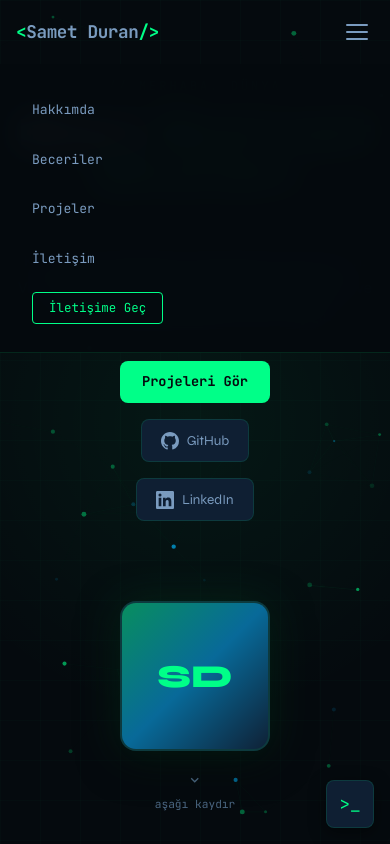
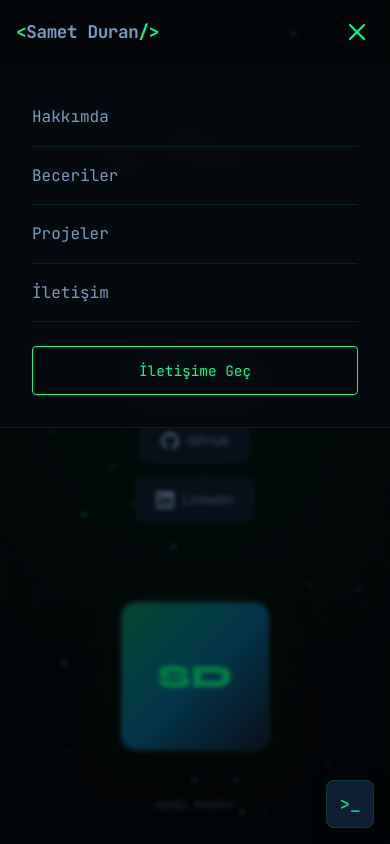
Before and after one commit to sametdurn/sametdurn.github.io, a plain HTML site: page index.html in a window 390 px wide. Both pictures are taken after a click on the button "Navigasyon menüsünü aç/kapat". Shown: the top 844 px of the page. Drawn offline with Linux system fonts and the light colour scheme; no server answers.

Commit message:
Update portfolio site

```diff
--- a/css/layout.css
+++ b/css/layout.css
@@ -78,8 +78,13 @@
 #hamburger {
   display: none;
   flex-direction: column;
+  justify-content: center;
   gap: 5px;
   padding: 6px;
+  cursor: pointer;
+  z-index: 101;
+  background: none;
+  border: none;
 }
 #hamburger span {
   display: block;
@@ -87,8 +92,33 @@
   height: 2px;
   background: var(--txt-secondary);
   border-radius: 2px;
-  transition: transform var(--dur-med), opacity var(--dur-med);
+  transition: transform var(--dur-med) var(--ease-out), opacity var(--dur-med), background var(--dur-fast);
 }
+
+/* Hamburger → X animasyonu */
+#hamburger[aria-expanded="true"] span:nth-child(1) {
+  transform: translateY(7px) rotate(45deg);
+  background: var(--accent);
+}
+#hamburger[aria-expanded="true"] span:nth-child(2) {
+  opacity: 0;
+  transform: scaleX(0);
+}
+#hamburger[aria-expanded="true"] span:nth-child(3) {
+  transform: translateY(-7px) rotate(-45deg);
+  background: var(--accent);
+}
+
+/* Overlay — menü açıkken arka planı karartır */
+#nav-overlay {
+  display: none;
+  position: fixed;
+  inset: 0;
+  background: rgba(0, 0, 0, 0.5);
+  z-index: 99;
+  backdrop-filter: blur(2px);
+}
+#nav-overlay.open { display: block; }
 
 /* ── Sections ─────────────────────────────────────────────── */
 section {
@@ -580,18 +610,48 @@ footer {
     position: fixed;
     top: var(--nav-h);
     left: 0; right: 0;
-    background: rgba(5,10,14,0.97);
-    backdrop-filter: blur(16px);
+    background: rgba(5,10,14,0.98);
+    backdrop-filter: blur(20px);
+    -webkit-backdrop-filter: blur(20px);
     flex-direction: column;
-    align-items: flex-start;
-    padding: var(--space-xl);
-    gap: var(--space-lg);
+    align-items: stretch;
+    padding: var(--space-lg) var(--space-xl) var(--space-xl);
+    gap: 0;
     border-bottom: 1px solid var(--clr-border);
     transform: translateY(-110%);
     transition: transform var(--dur-med) var(--ease-out);
     pointer-events: none;
+    z-index: 100;
+    /* Görünür alan sınırı */
+    max-height: calc(100vh - var(--nav-h));
+    overflow-y: auto;
   }
-  #nav-menu.open { transform: translateY(0); pointer-events: all; }
+  #nav-menu.open {
+    transform: translateY(0);
+    pointer-events: all;
+  }
+  #nav-menu li {
+    border-bottom: 1px solid var(--clr-border);
+  }
+  #nav-menu li:last-child {
+    border-bottom: none;
+    padding-top: var(--space-lg);
+  }
+  #nav-menu .nav-link {
+    display: block;
+    padding: var(--space-md) 0;
+    font-size: 1rem;
+  }
+  #nav-menu .nav-link::after {
+    display: none;
+  }
+  #nav-menu .nav-cta {
+    display: block;
+    text-align: center;
+    padding: 0.75rem 1rem;
+    width: 100%;
+    font-size: 0.9rem;
+  }
   #hamburger { display: flex; }
 
   .hero-inner {
--- a/index.html
+++ b/index.html
@@ -81,6 +81,8 @@
       </button>
     </div>
   </nav>
+
+  <div id="nav-overlay" aria-hidden="true"></div>
 
   <!-- ══ HERO ════════════════════════════════════════════════ -->
   <section id="hero" aria-label="Tanıtım">
--- a/js/ui.js
+++ b/js/ui.js
@@ -256,16 +256,48 @@ const Nav = (() => {
     // Mobil menü
     const hamburger = document.getElementById("hamburger");
     const navMenu   = document.getElementById("nav-menu");
+    const overlay   = document.getElementById("nav-overlay");
+
+    function openMenu() {
+      navMenu.classList.add("open");
+      overlay && overlay.classList.add("open");
+      hamburger.setAttribute("aria-expanded", "true");
+      document.body.style.overflow = "hidden";
+    }
+
+    function closeMenu() {
+      navMenu.classList.remove("open");
+      overlay && overlay.classList.remove("open");
+      hamburger.setAttribute("aria-expanded", "false");
+      document.body.style.overflow = "";
+    }
+
     hamburger?.addEventListener("click", () => {
-      const open = navMenu.classList.toggle("open");
-      hamburger.setAttribute("aria-expanded", open);
+      const isOpen = navMenu.classList.contains("open");
+      isOpen ? closeMenu() : openMenu();
     });
 
+    // Overlay'e tıklanınca menüyü kapat
+    overlay?.addEventListener("click", closeMenu);
+
+    // Menü linklerine tıklanınca kapat
     navMenu?.querySelectorAll("a").forEach(a => {
-      a.addEventListener("click", () => {
-        navMenu.classList.remove("open");
-        hamburger?.setAttribute("aria-expanded", "false");
-      });
+      a.addEventListener("click", closeMenu);
+    });
+
+    // Escape tuşu ile kapat
+    document.addEventListener("keydown", e => {
+      if (e.key === "Escape" && navMenu.classList.contains("open")) {
+        closeMenu();
+        hamburger?.focus();
+      }
+    });
+
+    // Ekran genişlediğinde menüyü temizle
+    window.addEventListener("resize", () => {
+      if (window.innerWidth > 768) {
+        closeMenu();
+      }
     });
 
     // Kaydırmada navbar arka planı
```
